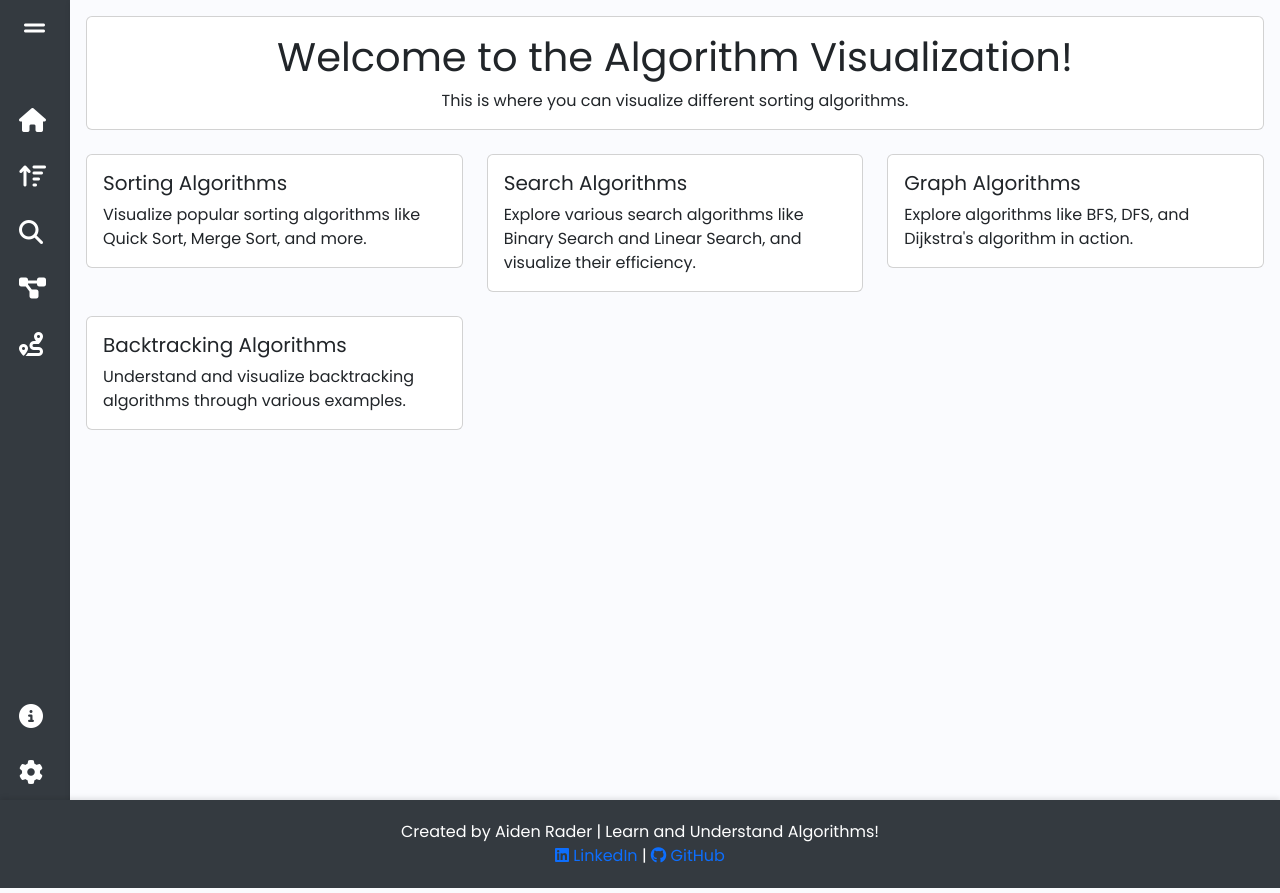
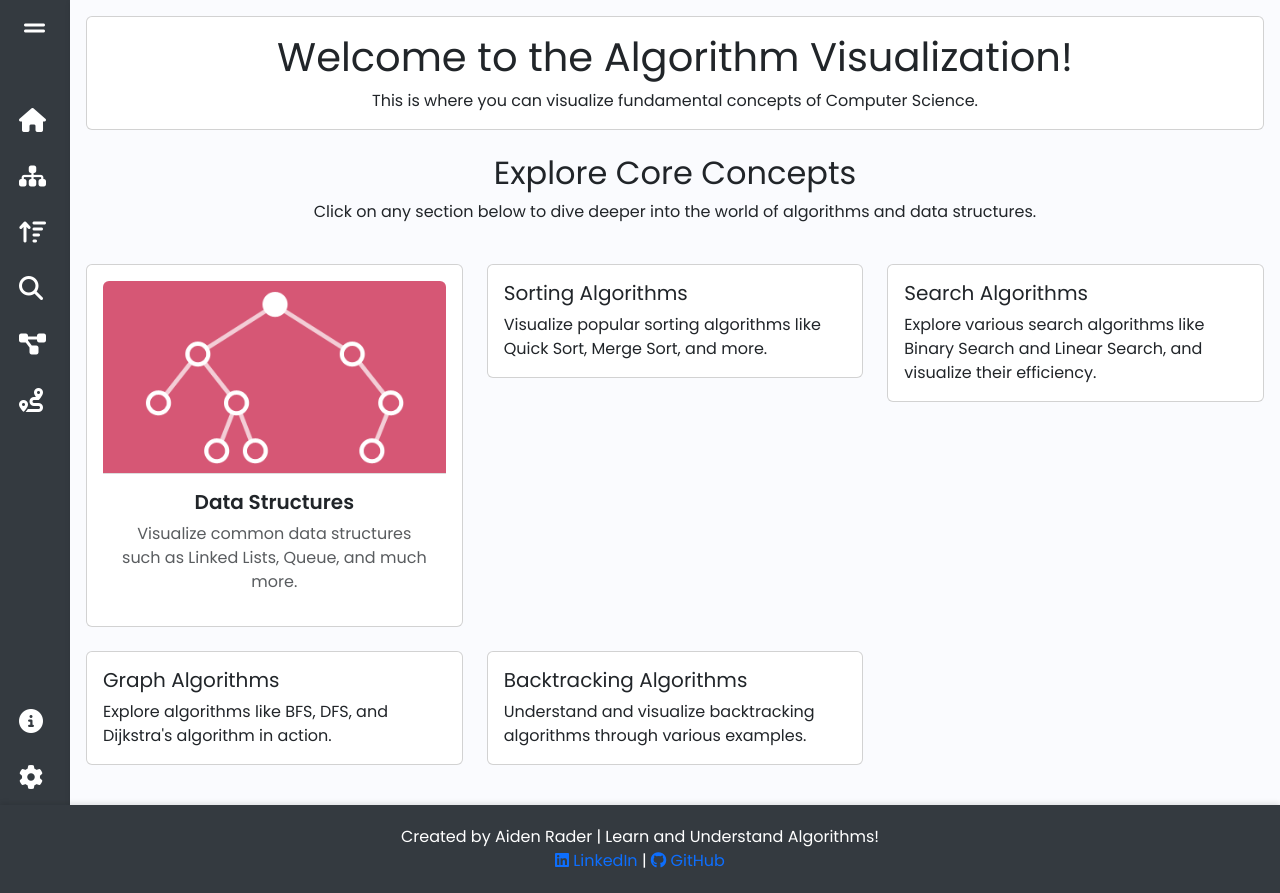
Before and after one commit to Aiden-Rader/algorithm-visuals, a PHP site: page /home-page/index.php in a window 1280 px wide. Run offline with PHP 8.4, Linux system fonts and the light colour scheme; some libraries are stand-ins or nearby versions.

Commit message:
Updated Code base, added multiple new files and options, also started working on differnt pages

```diff
--- a/common/nav_bar.php
+++ b/common/nav_bar.php
@@ -3,7 +3,7 @@
 <head>
 	<!-- Global Styles -->
 	<link href="https://cdn.jsdelivr.net/npm/bootstrap@5.3.3/dist/css/bootstrap.min.css" rel="stylesheet">
-	<link rel="stylesheet" href="styles.css">
+	<link rel="stylesheet" href="../styles.css">
 </head>
 
 <div class="wrapper">
@@ -18,31 +18,37 @@
 		</div>
 		<ul class="sidebar-nav">
 			<li class="sidebar-item">
-				<a href="index.php" class="sidebar-link">
+				<a href="../home-page/index.php" class="sidebar-link">
 					<i class="fa-solid fa-house"></i>
 					<span> Home </span>
 				</a>
 			</li>
 			<li class="sidebar-item">
-				<a href="sorting_algorithms.php" class="sidebar-link">
+				<a href="../data-structures/data_structures.php" class="sidebar-link">
+					<i class="fa-solid fa-sitemap"></i>
+					<span> Data Structures </span>
+				</a>
+			</li>
+			<li class="sidebar-item">
+				<a href="../sorting-algorithms/sorting_algorithms.php" class="sidebar-link">
 					<i class="fa-solid fa-sort-amount-up"></i>
 					<span> Sorting Algorithms </span>
 				</a>
 			</li>
 			<li class="sidebar-item">
-				<a href="search_alogorithms.php" class="sidebar-link">
+				<a href="../search-algorithms/search_alogorithms.php" class="sidebar-link">
 					<i class="fa-solid fa-magnifying-glass"></i>
 					<span> Search Algorithms </span>
 				</a>
 			</li>
 			<li class="sidebar-item">
-				<a href="graph_algorithms.php" class="sidebar-link">
+				<a href="../graph-algorithms/graph_algorithms.php" class="sidebar-link">
 					<i class="fa-solid fa-diagram-project"></i>
 					<span> Graph Algorithms </span>
 				</a>
 			</li>
 			<li class="sidebar-item">
-				<a href="backtracking_algorithms.php" class="sidebar-link">
+				<a href="../backtracking-algorithms/backtracking_algorithms.php" class="sidebar-link">
 					<i class="fa-solid fa-route"></i>
 					<span> Backtracking Algorithms </span>
 				</a>
@@ -71,4 +77,4 @@
 <script src="https://kit.fontawesome.com/2f900b8023.js"></script>
 
 <!-- Path to JavaScript -->
-<script src="common/nav_bar.js"></script>
+<script src="../common/scripts/nav_bar.js"></script>
--- a/index.php
+++ b/home-page/index.php
@@ -11,7 +11,7 @@
 
 <body>
 	<div class="wrapper">
-		<?php include 'common/nav_bar.php'; ?>
+		<?php include '../common/nav_bar.php'; ?>
 
 		<div class="main p-3">
 
@@ -19,14 +19,35 @@
 			<div class="card mb-4 header-card">
 				<div class="card-body text-center">
 					<h1 class="card-title">Welcome to the Algorithm Visualization!</h1>
-					<p class="card-text">This is where you can visualize different sorting algorithms.</p>
+					<p class="card-text">This is where you can visualize fundamental concepts of Computer Science.</p>
+				</div>
+			</div>
+
+			<!-- Section Subheader -->
+			<div class="row mb-4">
+				<div class="col text-center">
+					<h2>Explore Core Concepts</h2>
+					<p>Click on any section below to dive deeper into the world of algorithms and data structures.</p>
 				</div>
 			</div>
 
 			<!-- First Row -->
 			<div class="row">
 				<div class="col-md-4">
-					<a href="sorting_algorithms.php" class="card mb-4 text-decoration-none text-dark">
+					<a href="../data-structures/data_structures.php" class="card mb-4 text-decoration-none text-dark">
+						<div class="card-body">
+							<div class="card-img-top-wrapper">
+								<img src="../home-page/images/Data_Struct_Card.gif" class="card-img-top rounded-top" alt="Data Structures Visualization">
+							</div>
+							<div class="card-body text-center">
+								<h5 class="card-title fw-bold">Data Structures</h5>
+								<p class="card-text text-muted">Visualize common data structures such as Linked Lists, Queue, and much more.</p>
+							</div>
+						</div>
+					</a>
+				</div>
+				<div class="col-md-4">
+					<a href="../sorting-algorithms/sorting_alghorithms.php" class="card mb-4 text-decoration-none text-dark">
 						<div class="card-body">
 							<h5 class="card-title">Sorting Algorithms</h5>
 							<p class="card-text">Visualize popular sorting algorithms like Quick Sort, Merge Sort, and more.</p>
@@ -34,18 +55,10 @@
 					</a>
 				</div>
 				<div class="col-md-4">
-					<a href="search_alogorithms.php" class="card mb-4 text-decoration-none text-dark">
+					<a href="../search-algorithms/search_algorithms.php" class="card mb-4 text-decoration-none text-dark">
 						<div class="card-body">
 							<h5 class="card-title">Search Algorithms</h5>
 							<p class="card-text">Explore various search algorithms like Binary Search and Linear Search, and visualize their efficiency.</p>
-						</div>
-					</a>
-				</div>
-				<div class="col-md-4">
-					<a href="graph_algorithms.php" class="card mb-4 text-decoration-none text-dark">
-						<div class="card-body">
-							<h5 class="card-title">Graph Algorithms</h5>
-							<p class="card-text">Explore algorithms like BFS, DFS, and Dijkstra's algorithm in action.</p>
 						</div>
 					</a>
 				</div>
@@ -54,7 +67,15 @@
 			<!-- Second Row -->
 			<div class="row">
 				<div class="col-md-4">
-					<a href="backtracking_algorithms.php" class="card mb-4 text-decoration-none text-dark">
+					<a href="../graph-algorithms/graph_algorithms.php" class="card mb-4 text-decoration-none text-dark">
+						<div class="card-body">
+							<h5 class="card-title">Graph Algorithms</h5>
+							<p class="card-text">Explore algorithms like BFS, DFS, and Dijkstra's algorithm in action.</p>
+						</div>
+					</a>
+				</div>
+				<div class="col-md-4">
+					<a href="../backtracking-algorithms/backtracking_algorithms.php" class="card mb-4 text-decoration-none text-dark">
 						<div class="card-body">
 							<h5 class="card-title">Backtracking Algorithms</h5>
 							<p class="card-text">Understand and visualize backtracking algorithms through various examples.</p>
--- a/styles.css
+++ b/styles.css
@@ -1,4 +1,5 @@
 /* This is the general dev styles page */
+/* Import some more google fonts */
 @import url('https://fonts.googleapis.com/css2?family=Poppins:wght@400;600&display=swap');
 
 /* General Stuff */
@@ -58,8 +59,25 @@ header {
 }
 
 .card:hover {
-	transform: scale(1.05);
-	box-shadow: 0 4px 8px rgba(0, 0, 0, 0.2);
+	transform: scale(1.01);
+	box-shadow: 0 4px 8px rgba(0, 0, 0, 0.15);
+}
+
+.card-img-top-wrapper {
+	position: relative;
+	width: 100%;
+	padding-top: 56.25%;
+	overflow: hidden;
+}
+
+.card-img-top {
+	position: absolute;
+	top: 0;
+	left: 0;
+	width: 100%;
+	height: 100%;
+	object-fit: cover;
+	border-bottom: 1px solid #ddd;
 }
 
 .header-card {
@@ -71,6 +89,7 @@ header {
 	box-shadow: none;
 }
 
+/* Entire page */
 .main {
 	flex-grow: 1;
 	min-height: 100vh;
@@ -88,6 +107,7 @@ header {
 	padding: 0;
 }
 
+/* Sidebar object itself */
 #sidebar {
 	width: 70px;
 	min-width: 70px;
@@ -97,11 +117,13 @@ header {
 	flex-direction: column;
 }
 
+/* When sidebar is expanded */
 #sidebar.expand {
 	width: 250px;
 	min-width: 250px;
 }
 
+/* Attributes for the toggle button/dropdown button */
 .btn_toggle {
 	background-color: transparent;
 	cursor: pointer;
@@ -109,31 +131,37 @@ header {
 	padding: 1rem 1.5rem;
 }
 
+/* Toggle/dropdown button style */
 .btn_toggle i {
 	font-size: 1.5rem;
 	color: #FFF;
 }
 
+/* Sidebar logo style */
 .sidebar-logo {
 	margin: auto 0;
 }
 
+/* Sidebar logo text style */
 .sidebar-logo a {
 	color: #FFF;
 	font-size: 1.15rem;
 	font-weight: 600;
 }
 
+/* Attributes for when the sidebar is not expanded */
 #sidebar:not(.expand) .sidebar-logo,
 #sidebar:not(.expand) a.sidebar-link span {
 	display: none;
 }
 
+/* This SHOULD be the nav bar */
 .sidebar-nav {
 	padding: 2rem 0;
 	flex: 1 1 auto;
 }
 
+/* Sidebar links style */
 .sidebar-link {
 	display: flex;
 	align-items: center;
@@ -144,6 +172,7 @@ header {
 	border-left: 3px solid transparent;
 }
 
+/* Attributes for the sidebar itself */
 a.sidebar-link {
 	padding: 1rem;
 	color: #FFF;
@@ -152,6 +181,7 @@ a.sidebar-link {
 	font-size: 0.9rem;
 }
 
+/* Attributes for the icons on sidebar */
 .sidebar-link i {
 	font-size: 1.5rem;
 	width: 24px;
@@ -159,16 +189,19 @@ a.sidebar-link {
 	margin-right: 10px;
 }
 
+/* Attributes for the text on sidebar */
 a.sidebar-link:hover {
 	background-color: rgba(255, 255, 255, 0.1);
-	border-left: 3px solid #3b7ddd;
+	border-left: 3px solid #343a40;
 }
 
+/* The entire sidebar */
 .sidebar-item {
 	position: relative;
 	margin: 0;
 }
 
+/* When sidebar is not expanded sidebar and dropdown styles */
 #sidebar:not(.expand) .sidebar-item .sidebar-dropdown {
 	position: absolute;
 	top: 0;
@@ -179,6 +212,7 @@ a.sidebar-link:hover {
 	display: none;
 }
 
+/* When sidebar is not expanded hover and click styles */
 #sidebar:not(.expand) .sidebar-item:hover .has-dropdown+.sidebar-dropdown {
 	display: block;
 	max-height: 15em;
@@ -186,6 +220,7 @@ a.sidebar-link:hover {
 	opacity: 1;
 }
 
+/* When sidebar is expanded styles for dropdown */
 #sidebar.expand .sidebar-link[data-bs-toggle="collapse"]::after {
 	border: solid;
 	border-width: 0 .075rem .075rem 0;
@@ -199,6 +234,7 @@ a.sidebar-link:hover {
 	transition: all .2s ease-out;
 }
 
+/* When sidebar is expanded styles for dropdown links */
 #sidebar.expand .sidebar-link[data-bs-toggle="collapse"].collapsed::after {
 	transform: rotate(45deg);
 	transition: all .2s ease-out;
```
Also changed, not shown: data-structures/data_structures.php (added, +38 -0 lines), README.md (added), common/about.php (renamed from about.php), common/scripts/about.js (added), common/scripts/nav_bar.js (renamed from common/nav_bar.js), common/scripts/settings.js (added), common/settings.php (renamed from settings.php), data-structures/data-structures.js (added), home-page/images/Data_Struct_Card.gif (added), home-page/images/Search_Algo_Card.gif (added), home-page/index.js (renamed from scripts/index.js), 4 other files.
